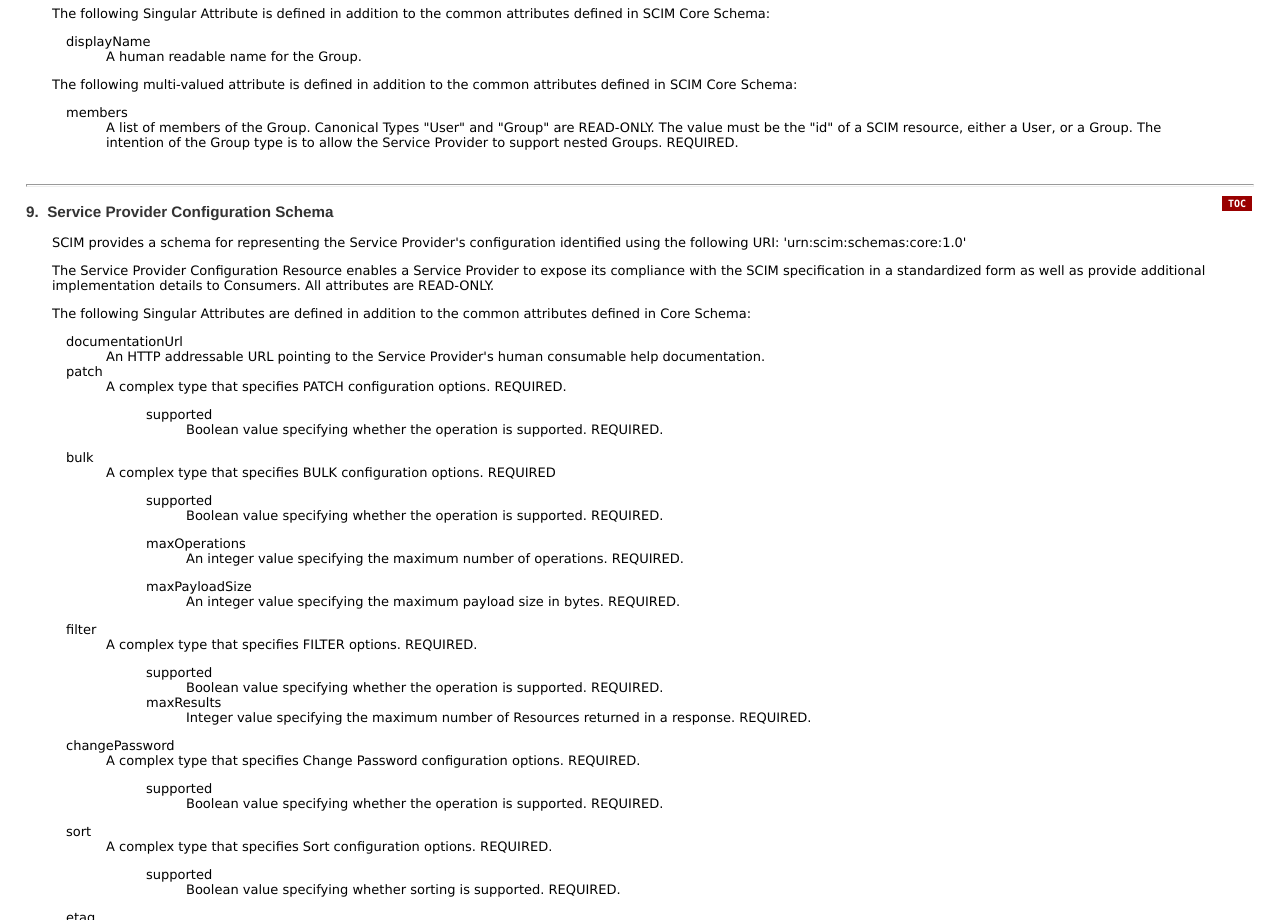
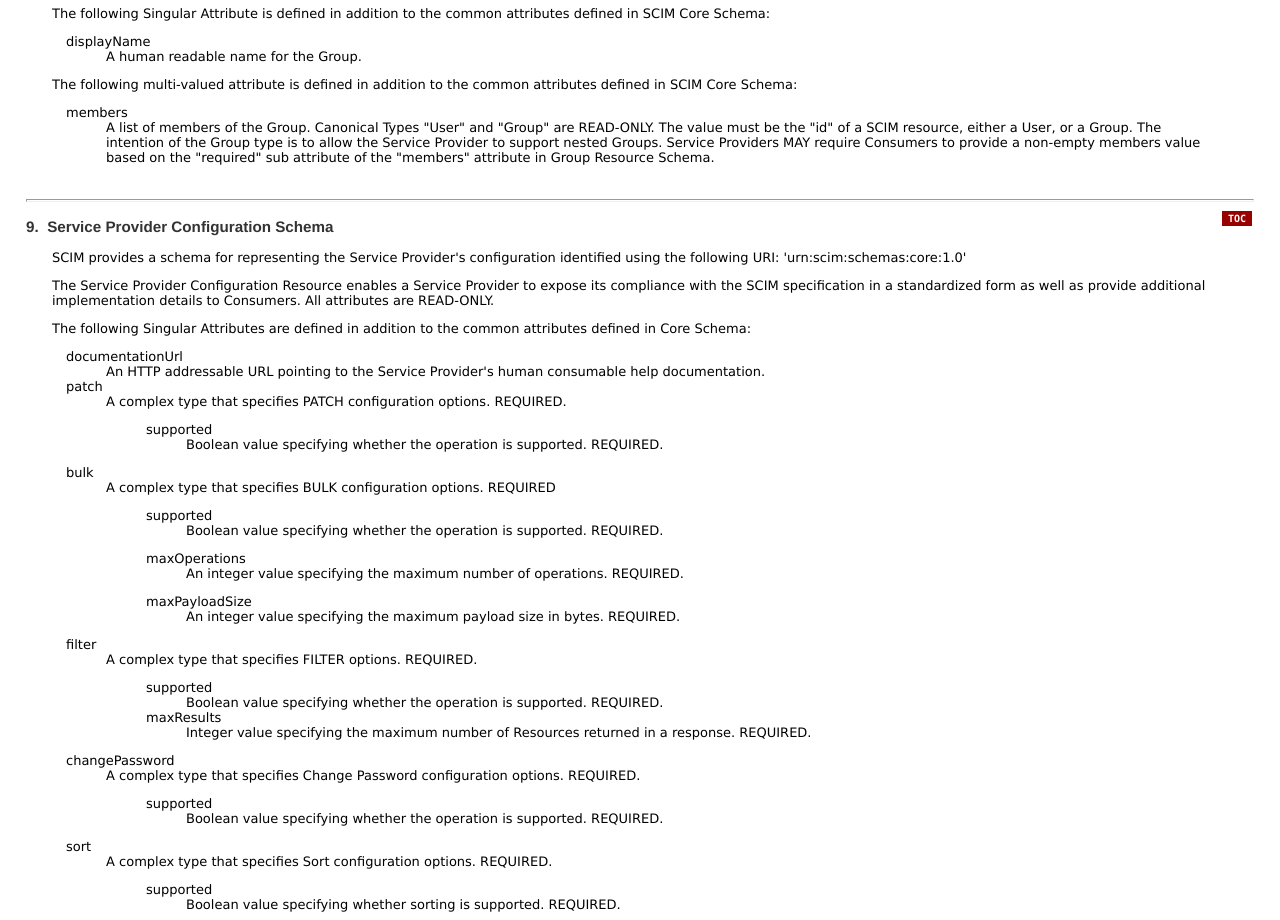
Before and after one commit to hiro117/scim, a plain HTML site: page specs/draft-scim-core-schema-01.html in a window 1280 px wide. Shown: the part 7000-7920 px from the top of the page. Drawn offline with Linux system fonts and the light colour scheme.

Commit message:
Resolving the issue 93  with the proposed text mentioned in the issue which was also discussed in the cloud-directory list..

```diff
--- a/specs/draft-scim-core-schema-01.html
+++ b/specs/draft-scim-core-schema-01.html
@@ -977,9 +977,10 @@ SCIM Group Schema</h3>
       attributes defined in SCIM Core Schema:</p>
 <blockquote class="text"><dl>
 <dt>members</dt>
-<dd>A list of members of the Group. Canonical Types "User" and "Group" are READ-ONLY. The
-              value must be the "id" of a SCIM resource, either a User, or a Group. The intention of the Group type is
-              to allow the Service Provider to support nested Groups. REQUIRED.
+<dd>A list of members of the Group. Canonical Types "User" and "Group" are READ-ONLY.
+	The value must be the "id" of a SCIM resource, either a User, or a Group. The intention of the Group type
+	is to allow the Service Provider to support nested Groups. Service Providers MAY require Consumers to provide
+	a non-empty members value based on the "required" sub attribute of the "members" attribute in Group Resource Schema.
 
 </dd>
 </dl></blockquote><p>
```
Also changed, not shown: specs/draft-scim-core-schema-01.xml (+4 -3 lines), specs/draft-scim-core-schema-01.txt.
